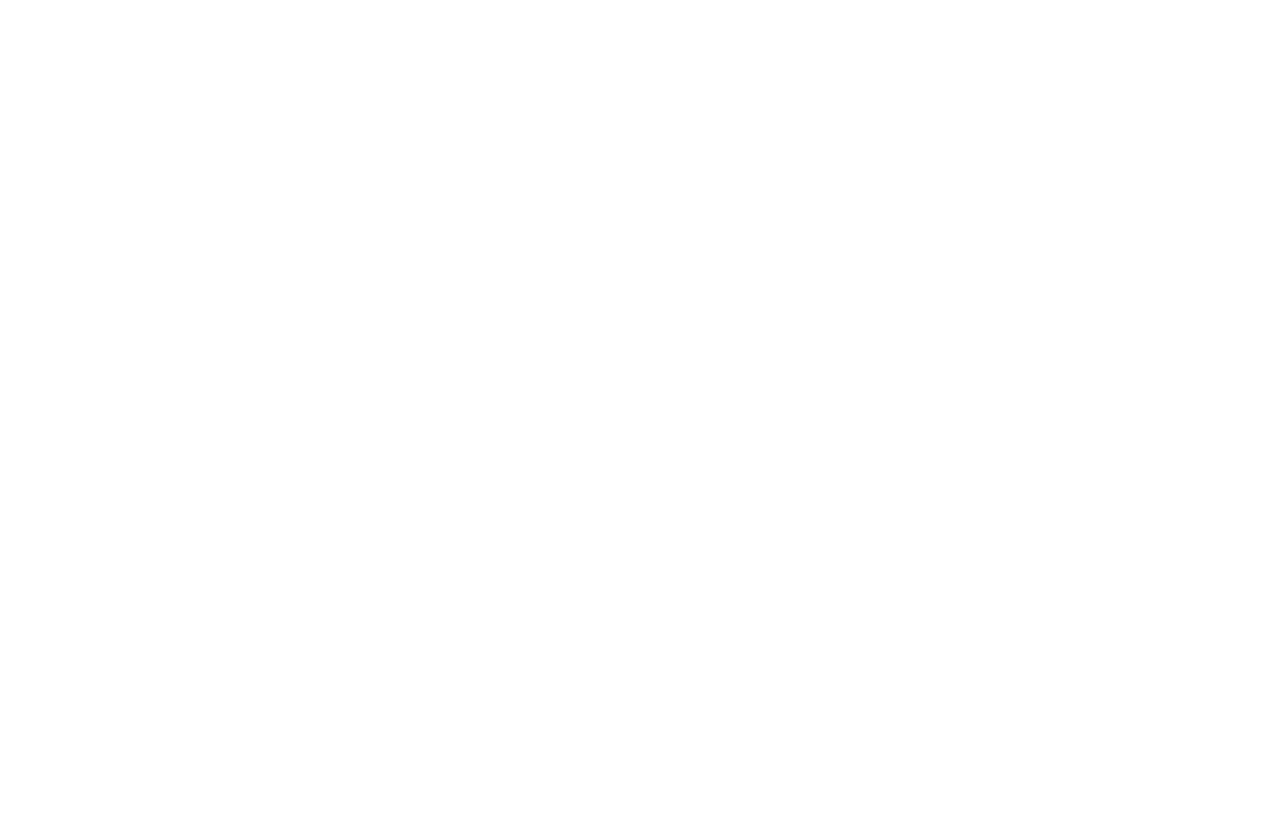
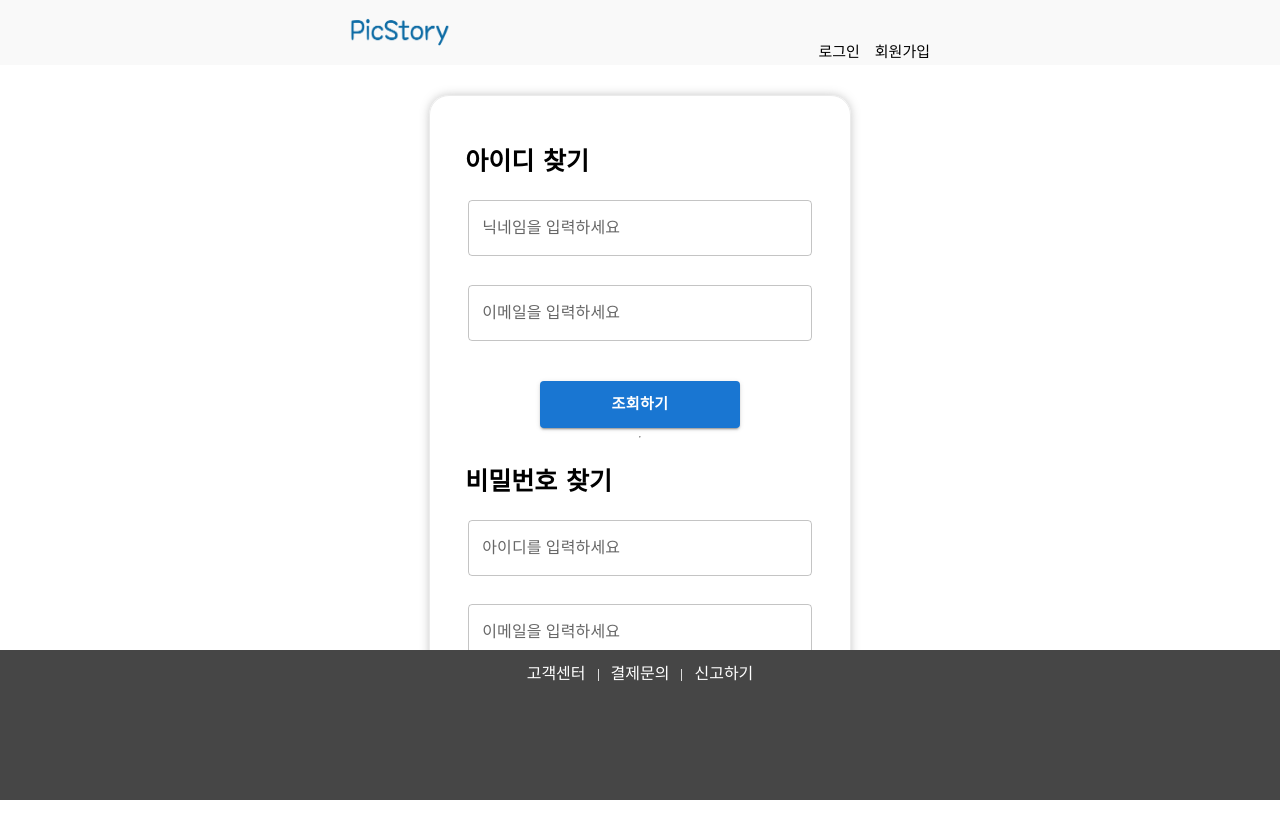
Before and after one commit to 2023-SMHRD-IS-CLOUD-1/PicStoryReact, a React (Create React App) app: page /account in a window 1280 px wide. Before the commit this address had no page. Shown: the top 838 px of the page. Before the commit the page ends 800 px from the top, so only its background shows below. Built offline with nearby package versions, Linux system fonts and the light colour scheme; a web font is replaced by a local one.

Commit message:
아이디비번찾기

```diff
--- a/package.json
+++ b/package.json
@@ -14,7 +14,7 @@
     "react-dom": "^18.2.0",
     "react-icons": "^5.0.1",
     "react-material-ui-carousel": "^3.4.2",
-    "react-router-dom": "^6.22.0",
+    "react-router-dom": "^6.22.1",
     "react-scripts": "5.0.1",
     "web-vitals": "^2.1.4"
   },
--- a/src/App.js
+++ b/src/App.js
@@ -3,7 +3,9 @@
 import LoginPage from "./components/LoginPage";
 import JoinPage from "./components/JoinPage";
 import MyInfoPage from "./components/MyInfoPage";
+import AccountPage from "./components/AccountPage";
 import { Route, Routes } from "react-router-dom";
+import AccountCheck from "./components/AccountCheck";
 import axios from "axios";
 
 import './App.css'
@@ -17,6 +19,8 @@
       <Route path="/join" element={<JoinPage/>}></Route>
       <Route path="/photoAlbum" element={<PhotoAlbum/>}></Route>
       <Route path="/myinfo" element={<MyInfoPage/>}></Route>
+      <Route path="/account" element={<AccountPage/>}></Route>
+      <Route path="/accountCheck" element={<AccountCheck/>}></Route>
     </Routes>
   );
 
--- /dev/null
+++ b/src/components/Account.jsx
@@ -0,0 +1,198 @@
+import React, { useState } from 'react';
+import { useNavigate } from 'react-router-dom';
+import axios from 'axios';
+import '../css/Account.css';
+import Box from '@mui/material/Box';
+import TextField from '@mui/material/TextField';
+import Button from '@mui/material/Button';
+
+const Account = () => {
+  const nav = useNavigate();
+  const [nick, setNick] = useState('');
+  const [mail, setMail] = useState('');
+  const [mail2, setMail2] = useState('');
+  const [id, setId] = useState('');
+  const [nickMessage, setNickMessage] = useState(false);
+  const [mailMessage, setMailMessage] = useState(false);
+  const [idMessage, setIdMessage] = useState(false);
+  const [mailMessage2, setMailMessage2] = useState(false);
+
+  const axiosInstance = axios.create({
+    baseURL: "http://localhost:8099/picstory",
+  });
+
+  const SelectId = () => {
+    if (!nick) {
+      setNickMessage(true);
+      return;
+    } else {
+      setNickMessage(false);
+    }
+    if (!mail) {
+      setMailMessage(true);
+      return;
+    } else {
+      setMailMessage(false);
+    }
+
+    axiosInstance.post("/selectId", { user_nick: nick, user_mail: mail })
+      .then((res) => {
+        console.log('아이디 : ', res.data.user_id);
+        console.log('이름 : ', res.data.user_name);
+        if (!res.data.user_id) {
+          alert('해당하는 아이디 없음');
+          setNick('');
+          setMail('');
+        } else {
+          console.log('세션에 저장');
+          sessionStorage.setItem("user_value", res.data.user_id);
+          sessionStorage.setItem("user_name", res.data.user_name);
+          sessionStorage.setItem("info", "아이디");
+          nav('/accountCheck');
+        }
+      })
+      .catch(error => {
+        console.error(error);
+      });
+  }
+
+  const selectPw = () => {
+    if (!id) {
+      setIdMessage(true);
+      return;
+    } else {
+      setIdMessage(false);
+    }
+    if (!mail2) {
+      setMailMessage2(true);
+      return;
+    } else {
+      setMailMessage2(false);
+    }
+
+    axiosInstance.post("/selectPw", { user_id: id, user_mail: mail2})
+      .then((res) => {
+        console.log('비번 : ', res.data.user_pw);
+        console.log('이름 : ', res.data.user_name);
+        if (!res.data.user_pw) {
+          alert('해당하는 비번 없음');
+          setId('');
+          setMail2('');
+        } else {
+          console.log('세션에 저장');
+          sessionStorage.setItem("user_value", res.data.user_pw);
+          sessionStorage.setItem("user_name", res.data.user_name);
+          sessionStorage.setItem("info", "비밀번호");
+          nav('/accountCheck');
+        }
+      })
+      .catch(error => {
+        console.error(error);
+      });
+  }
+
+  return (
+    <div className='joinMain'>
+      <div className='joinBox'>
+        <p>아이디 찾기</p>
+        <Box
+          component="form" className='input-layer'
+          sx={{
+            '& > :not(style)': { m: 1, width: '30ch', height: '6ch' },
+          }}
+          noValidate
+          autoComplete="off"
+        >
+          <TextField
+            type="text"
+            className="outlined-basic"
+            error={!!nickMessage}
+            label="닉네임을 입력하세요"
+            variant="outlined"
+            value={nick}
+            onChange={(e) => {
+              setNick(e.target.value)
+              if (e.target.value) {
+                setNickMessage('');
+              }
+            }}
+            FormHelperTextProps={{
+              style: { fontSize: '0.8rem', margin: '2px' }
+            }}
+          />
+          <TextField
+            type="email"
+            className="outlined-basic"
+            error={!!mailMessage}
+            label="이메일을 입력하세요"
+            variant="outlined"
+            value={mail}
+            onChange={(e) => {
+              setMail(e.target.value)
+              if (e.target.value) {
+                setMailMessage('');
+              }
+            }}
+            FormHelperTextProps={{
+              style: { fontSize: '0.8rem', margin: '2px' }
+            }}
+          />
+        </Box>
+        <Button
+          id='l-joinBtn'
+          variant="contained"
+          onClick={SelectId}
+        >조회하기</Button>
+        <hr />
+        <p>비밀번호 찾기</p>
+        <Box
+          component="form" className='input-layer'
+          sx={{
+            '& > :not(style)': { m: 1, width: '30ch', height: '6ch' },
+          }}
+          noValidate
+          autoComplete="off"
+        >
+          <TextField
+            type="text"
+            className="outlined-basic"
+            error={!!idMessage}
+            label="아이디를 입력하세요"
+            variant="outlined"
+            value={id}
+            onChange={(e) => {
+              setId(e.target.value)
+              if (e.target.value) {
+                setIdMessage('');
+              }
+            }}
+          />
+          <TextField
+            type="email"
+            className="outlined-basic"
+            error={!!mailMessage2}
+            label="이메일을 입력하세요"
+            variant="outlined"
+            value={mail2}
+            onChange={(e) => {
+              setMail2(e.target.value)
+              if (e.target.value) {
+                setMailMessage2('');
+              }
+            }}
+            FormHelperTextProps={{
+              style: { fontSize: '0.8rem', margin: '2px 2px 5px 2px' }
+            }}
+          />
+        </Box>
+        <Button
+          id='l-joinBtn'
+          variant="contained"
+          onClick={selectPw}
+        >조회하기</Button>
+      </div>
+    </div>
+  );
+};
+
+export default Account;
--- /dev/null
+++ b/src/components/AccountCheck.jsx
@@ -0,0 +1,49 @@
+import React, { useEffect, useState } from 'react';
+import { Link } from 'react-router-dom';
+import '../css/AccountCheck.css';
+import Button from '@mui/material/Button';
+import CheckRoundedIcon from '@mui/icons-material/CheckRounded';
+
+const AccountCheck = () => {
+  const [value, setValue] = useState('');
+  const [name, setName] = useState('');
+  const [info, setInfo] = useState('');
+
+  useEffect(() => {
+    let user_name = sessionStorage.getItem('user_name');
+    let user_value = sessionStorage.getItem('user_value');
+    let user_info = sessionStorage.getItem('info');
+    if (user_value) {
+      setValue(user_value);
+      setName(user_name);
+      setInfo(user_info);
+
+    } else {
+      console.log('조회실패!!!!!');
+    }
+  }, []);
+
+  const sessionReset = () => {
+    console.log('세션삭제!!!!!');
+    sessionStorage.removeItem('user_name');
+    sessionStorage.removeItem('user_value');
+    sessionStorage.removeItem('info');
+    console.log(sessionStorage.getItem('user_name'));
+  }
+
+  return (
+    <div className='checkMain'>
+      <div className='checkBox'>
+        <CheckRoundedIcon color="primary" sx={{ fontSize: 50 }}></CheckRoundedIcon>
+        <p>{name}님의 {info}는</p>
+        <p>{value}입니다.</p>
+      </div>
+      <div className='btnBox'>
+        <Button onClick={sessionReset} variant="contained" component={Link} to="/logIn">로그인</Button>
+        <Button onClick={sessionReset} variant="outlined" component={Link} to="/account">다시 찾기</Button>
+      </div>
+    </div>
+  );
+};
+
+export default AccountCheck;
--- /dev/null
+++ b/src/components/AccountPage.jsx
@@ -0,0 +1,18 @@
+import React from 'react'
+import Header from './Header'
+import Account from './Account'
+import Footer from './Footer'
+
+const AccountPage = () => {
+  return (
+
+    <>
+      <Header/>
+      <Account/>
+      <Footer/>
+    </>
+
+    )
+}
+
+export default AccountPage
--- a/src/components/Login.jsx
+++ b/src/components/Login.jsx
@@ -39,7 +39,7 @@
         }).catch(error => {
           console.error("에러:", error.message);
         });
-    } else if (id == ''){
+    } else if (id == '') {
       alert('아이디를 입력하세요.');
     } else {
       alert('비밀번호를 입력하세요.');
@@ -78,8 +78,8 @@
             />
           </Box>
           <div className='l-box'>
-            <Link to="/join">계정을 잊으셨나요?</Link>
-            <button id='l-loginBtn' onClick={login} component={Link} style={{cursor:'pointer'}} to="/">로그인</button>
+            <Link to="/account">계정을 잊으셨나요?</Link>
+            <button id='l-loginBtn' onClick={login} component={Link} style={{ cursor: 'pointer' }} to="/">로그인</button>
           </div>
         </div>
         <div className='a-container'>
--- /dev/null
+++ b/src/css/Account.css
@@ -0,0 +1,15 @@
+.joinMain {
+  height: 750px;
+  background-color: white;
+  display: flex;
+  align-items: center;
+  flex-direction: column;
+  padding-top: 30px;
+  margin-bottom: 100px;
+}
+
+.joinBox p {
+  font-size: 25px;
+  font-weight: bold;
+  margin: 15px 5px;
+}
--- /dev/null
+++ b/src/css/AccountCheck.css
@@ -0,0 +1,28 @@
+.checkMain {
+  background-color: white;
+  width: 250px;
+  display: flex;
+  align-items: center;
+  flex-direction: column;
+  padding: 30px;
+  margin: 50px;
+  border-radius: 20px;
+  box-shadow: 0px 0px 10px 0px rgba(184, 184, 184, 0.789);
+}
+
+.checkBox {
+  display: flex;
+  align-items: center;
+  flex-direction: column;
+  border-radius: 20px;
+}
+
+.checkBox p {
+  font-size: 20px;
+  font-weight: bold;
+  margin: 5px;
+}
+
+.btnBox {
+  padding-top: 30px;
+}
```
Also changed, not shown: 1 other file (tests, documents, lock files or other folders).
